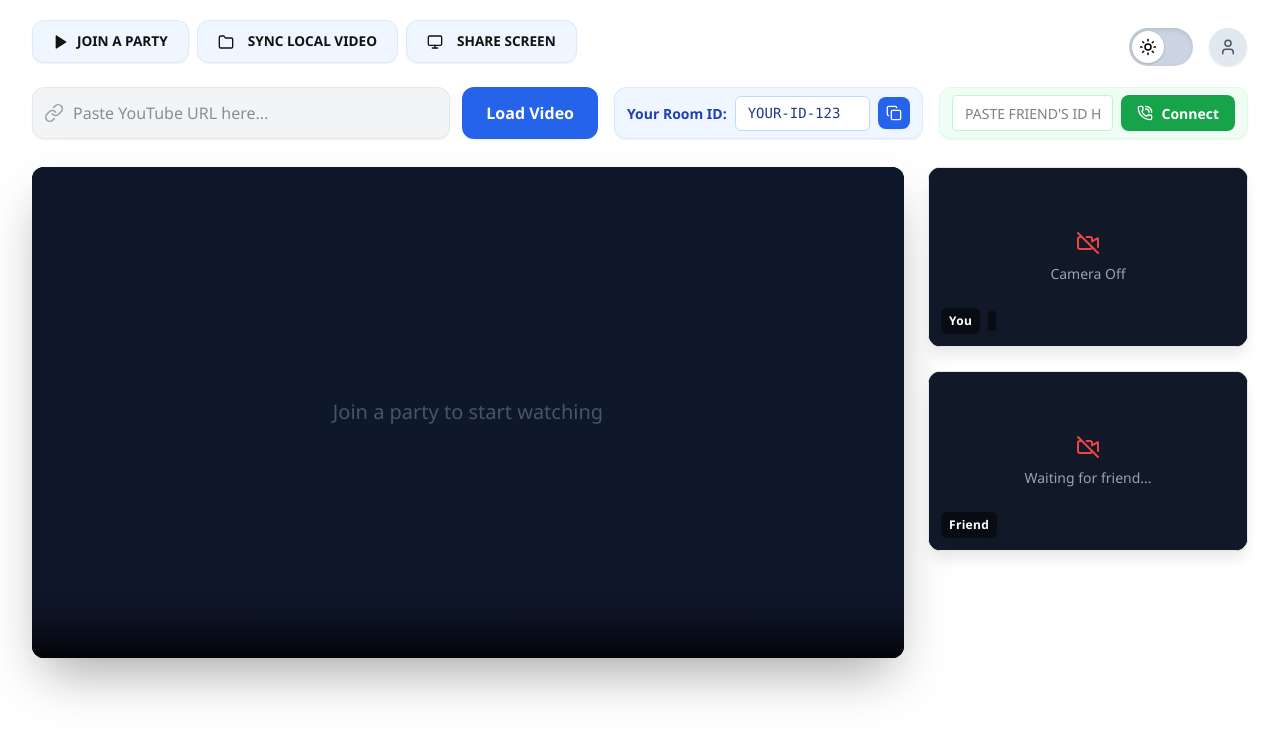
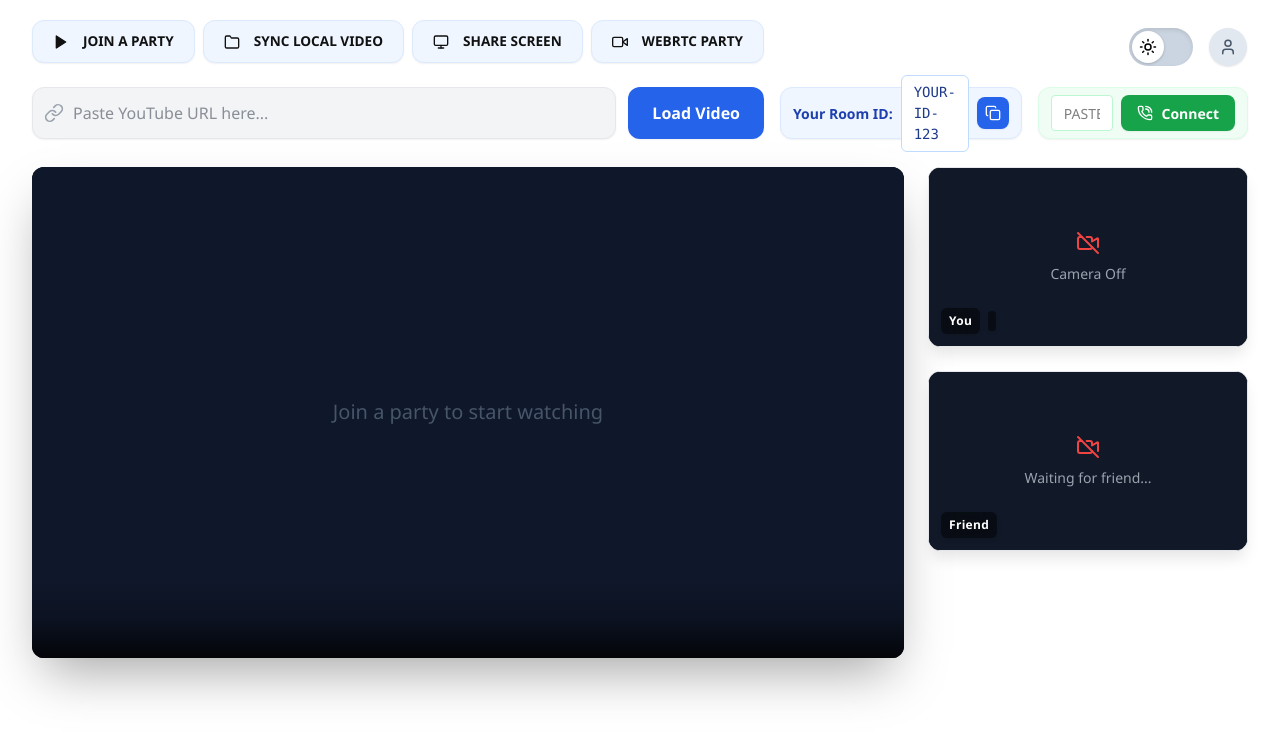
Before and after one commit to Shivamrana0309/Watch-Party, a React (Vite) app in the folder watch-party/: page /room in a window 1280 px wide. Shown: the top 738 px of the page. Built offline with nearby package versions, Linux system fonts and the light colour scheme.

Commit message:
BUILDING THE STREAM PAGE

```diff
--- a/watch-party/src/WatchPartyRoomOffline.jsx
+++ b/watch-party/src/WatchPartyRoomOffline.jsx
@@ -172,15 +172,16 @@ export default function WatchPartyRoomOffline() {
 
         {/* Left: Buttons + YouTube URL */}
         <div style={{ flex: 2, display: 'flex', flexDirection: 'column', gap: '1.5rem' }}>
-          <div className="action-area" style={{ display: 'flex', gap: '0.5rem', flexWrap: 'wrap' }}>
+          <div className="action-area" style={{ display: 'flex', gap: '0.5rem', flexWrap: 'nowrap' }}>
             <button className="btn btn-join" onClick={() => window.location.href='/party'} style={{
               fontSize: '0.85rem',
               padding: '0.65rem 1.25rem',
               border: '1px solid #dbeafe',
               backgroundColor: '#eff6ff',
-              boxShadow: '0 1px 2px rgba(0,0,0,0.06)'
+              boxShadow: '0 1px 2px rgba(0,0,0,0.06)',
+              whiteSpace: 'nowrap'
             }}>
-              <svg viewBox="0 0 24 24" fill="currentColor" stroke="currentColor" strokeWidth="2" strokeLinecap="round" strokeLinejoin="round">
+              <svg viewBox="0 0 24 24" fill="currentColor" stroke="currentColor" strokeWidth="2" strokeLinecap="round" strokeLinejoin="round" style={{ marginRight: '6px', width: '16px', height: '16px' }}>
                 <polygon points="5 3 19 12 5 21 5 3"></polygon>
               </svg>
               JOIN A PARTY
@@ -190,9 +191,10 @@ export default function WatchPartyRoomOffline() {
               padding: '0.65rem 1.25rem',
               border: '1px solid #dbeafe',
               backgroundColor: '#eff6ff',
-              boxShadow: '0 1px 2px rgba(0,0,0,0.06)'
+              boxShadow: '0 1px 2px rgba(0,0,0,0.06)',
+              whiteSpace: 'nowrap'
             }}>
-              <svg viewBox="0 0 24 24" fill="none" stroke="currentColor" strokeWidth="2" strokeLinecap="round" strokeLinejoin="round" style={{ marginRight: '6px' }}>
+              <svg viewBox="0 0 24 24" fill="none" stroke="currentColor" strokeWidth="2" strokeLinecap="round" strokeLinejoin="round" style={{ marginRight: '6px', width: '16px', height: '16px' }}>
                 <path d="M22 19a2 2 0 0 1-2 2H4a2 2 0 0 1-2-2V5a2 2 0 0 1 2-2h5l2 3h9a2 2 0 0 1 2 2z"></path>
               </svg>
               SYNC LOCAL VIDEO
@@ -202,14 +204,29 @@ export default function WatchPartyRoomOffline() {
               padding: '0.65rem 1.25rem',
               border: '1px solid #dbeafe',
               backgroundColor: '#eff6ff',
-              boxShadow: '0 1px 2px rgba(0,0,0,0.06)'
+              boxShadow: '0 1px 2px rgba(0,0,0,0.06)',
+              whiteSpace: 'nowrap'
             }}>
-              <svg viewBox="0 0 24 24" fill="none" stroke="currentColor" strokeWidth="2" strokeLinecap="round" strokeLinejoin="round" style={{ marginRight: '6px' }}>
+              <svg viewBox="0 0 24 24" fill="none" stroke="currentColor" strokeWidth="2" strokeLinecap="round" strokeLinejoin="round" style={{ marginRight: '6px', width: '16px', height: '16px' }}>
                 <rect x="2" y="3" width="20" height="14" rx="2" ry="2"></rect>
                 <line x1="8" y1="21" x2="16" y2="21"></line>
                 <line x1="12" y1="17" x2="12" y2="21"></line>
               </svg>
               SHARE SCREEN
+            </button>
+            <button className="btn btn-join" onClick={() => window.location.href='/watch-party'} style={{
+              fontSize: '0.85rem',
+              padding: '0.65rem 1.25rem',
+              border: '1px solid #dbeafe',
+              backgroundColor: '#eff6ff',
+              boxShadow: '0 1px 2px rgba(0,0,0,0.06)',
+              whiteSpace: 'nowrap'
+            }}>
+              <svg viewBox="0 0 24 24" fill="none" stroke="currentColor" strokeWidth="2" strokeLinecap="round" strokeLinejoin="round" style={{ marginRight: '6px', width: '16px', height: '16px' }}>
+                <polygon points="23 7 16 12 23 17 23 7"></polygon>
+                <rect x="1" y="5" width="15" height="14" rx="2" ry="2"></rect>
+              </svg>
+              WEBRTC PARTY
             </button>
           </div>
           <form onSubmit={handleUrlSubmit} className="watch-party-form" style={{ margin: 0, padding: 0 }}>
--- a/watch-party/src/WebRTCWatchParty.jsx
+++ b/watch-party/src/WebRTCWatchParty.jsx
@@ -200,7 +200,7 @@ export default function WebRTCWatchParty() {
         peerOptions.secure = true;
       }
 
-      const customId = Math.random().toString(36).substring(2, 8).toLowerCase();
+      const customId = Math.random().toString(36).substring(2, 8).toUpperCase();
       const peer = new Peer(customId, peerOptions);
       peerInstance.current = peer;
 
@@ -597,17 +597,34 @@ export default function WebRTCWatchParty() {
   };
 
   const toggleFullscreen = () => {
-    if (!document.fullscreenElement) {
-      containerRef.current?.requestFullscreen().catch(() => {});
+    const isFull = document.fullscreenElement || document.webkitFullscreenElement || document.mozFullScreenElement;
+    if (!isFull) {
+      if (containerRef.current?.requestFullscreen) {
+        containerRef.current.requestFullscreen().catch(() => {});
+      } else if (containerRef.current?.webkitRequestFullscreen) {
+        containerRef.current.webkitRequestFullscreen();
+      }
     } else {
-      document.exitFullscreen();
+      if (document.exitFullscreen) {
+        document.exitFullscreen().catch(() => {});
+      } else if (document.webkitExitFullscreen) {
+        document.webkitExitFullscreen();
+      }
     }
   };
 
   useEffect(() => {
-    const handleFullscreenChange = () => setIsFullscreen(!!document.fullscreenElement);
+    const handleFullscreenChange = () => {
+      setIsFullscreen(!!(document.fullscreenElement || document.webkitFullscreenElement || document.mozFullScreenElement));
+    };
     document.addEventListener("fullscreenchange", handleFullscreenChange);
-    return () => document.removeEventListener("fullscreenchange", handleFullscreenChange);
+    document.addEventListener("webkitfullscreenchange", handleFullscreenChange);
+    document.addEventListener("mozfullscreenchange", handleFullscreenChange);
+    return () => {
+      document.removeEventListener("fullscreenchange", handleFullscreenChange);
+      document.removeEventListener("webkitfullscreenchange", handleFullscreenChange);
+      document.removeEventListener("mozfullscreenchange", handleFullscreenChange);
+    };
   }, []);
 
   return (
@@ -652,20 +669,19 @@ export default function WebRTCWatchParty() {
       <div className="connection-row top-controls-row" style={{ display: 'flex', gap: '1rem', width: '100%', maxWidth: '1600px', marginBottom: '0.25rem', alignItems: 'flex-end' }}>
         <div style={{ flex: 2, display: 'flex', flexDirection: 'column', gap: '1.5rem' }}>
           <div className="action-area" style={{ display: 'flex', gap: '0.5rem', flexWrap: 'nowrap' }}>
-            <button className="btn-join" onClick={() => navigate('/party')}>
-              <svg viewBox="0 0 24 24" fill="none" stroke="currentColor" strokeWidth="2" strokeLinecap="round" strokeLinejoin="round" style={{ marginRight: '6px', width: '16px', height: '16px' }}>
-                <path d="M22.54 6.42a2.78 2.78 0 0 0-1.94-2C18.88 4 12 4 12 4s-6.88 0-8.6.46a2.78 2.78 0 0 0-1.94 2A29 29 0 0 0 1 11.75a29 29 0 0 0 .46 5.33A2.78 2.78 0 0 0 3.4 19c1.72.46 8.6.46 8.6.46s6.88 0 8.6-.46a2.78 2.78 0 0 0 1.94-2 29 29 0 0 0 .46-5.25 29 29 0 0 0-.46-5.33z"></path>
-                <polygon points="9.75 15.02 15.5 11.75 9.75 8.48 9.75 15.02"></polygon>
+            <button className="btn-join" onClick={() => navigate('/party')} style={{ whiteSpace: 'nowrap' }}>
+              <svg viewBox="0 0 24 24" fill="currentColor" stroke="currentColor" strokeWidth="2" strokeLinecap="round" strokeLinejoin="round" style={{ marginRight: '6px', width: '16px', height: '16px' }}>
+                <polygon points="5 3 19 12 5 21 5 3"></polygon>
               </svg>
               JOIN A PARTY
             </button>
-            <button className="btn-join" onClick={() => navigate('/local-video')}>
+            <button className="btn-join" onClick={() => navigate('/local-sync')} style={{ whiteSpace: 'nowrap' }}>
               <svg viewBox="0 0 24 24" fill="none" stroke="currentColor" strokeWidth="2" strokeLinecap="round" strokeLinejoin="round" style={{ marginRight: '6px', width: '16px', height: '16px' }}>
                 <path d="M22 19a2 2 0 0 1-2 2H4a2 2 0 0 1-2-2V5a2 2 0 0 1 2-2h5l2 3h9a2 2 0 0 1 2 2z"></path>
               </svg>
               SYNC LOCAL VIDEO
             </button>
-            <button className="btn-join" onClick={() => navigate('/screen-share')}>
+            <button className="btn-join" onClick={() => navigate('/screen-share')} style={{ whiteSpace: 'nowrap' }}>
               <svg viewBox="0 0 24 24" fill="none" stroke="currentColor" strokeWidth="2" strokeLinecap="round" strokeLinejoin="round" style={{ marginRight: '6px', width: '16px', height: '16px' }}>
                 <rect x="2" y="3" width="20" height="14" rx="2" ry="2"></rect>
                 <line x1="8" y1="21" x2="16" y2="21"></line>
@@ -673,9 +689,12 @@ export default function WebRTCWatchParty() {
               </svg>
               SHARE SCREEN
             </button>
-            <button className="btn-join active" onClick={() => navigate('/webrtc')}>
-              <Globe style={{ marginRight: '6px', width: '16px', height: '16px' }} />
-              WEBRTC PAGE
+            <button className="btn-join active" onClick={() => navigate('/watch-party')} style={{ whiteSpace: 'nowrap' }}>
+              <svg viewBox="0 0 24 24" fill="none" stroke="currentColor" strokeWidth="2" strokeLinecap="round" strokeLinejoin="round" style={{ marginRight: '6px', width: '16px', height: '16px' }}>
+                <polygon points="23 7 16 12 23 17 23 7"></polygon>
+                <rect x="1" y="5" width="15" height="14" rx="2" ry="2"></rect>
+              </svg>
+              WEBRTC PARTY
             </button>
           </div>
 
@@ -808,7 +827,7 @@ export default function WebRTCWatchParty() {
         <div className={isFullscreen ? "player-panel is-fullscreen" : "player-panel"}>
           <div
             className="local-video-host"
-            style={{ width: "100%", height: "100%", backgroundColor: isDarkMode ? '#1a1a1a' : '#000', position: "relative" }}
+            style={{ width: "100%", height: isFullscreen ? "100%" : "auto", aspectRatio: isFullscreen ? "auto" : "16 / 9", backgroundColor: isDarkMode ? '#1a1a1a' : '#000', position: "relative" }}
           >
             <video
               ref={videoRef}
@@ -884,7 +903,7 @@ export default function WebRTCWatchParty() {
                 </div>
 
                 <div className="flex items-center gap-4">
-                  <button onClick={toggleFullscreen} className="text-gray-300 hover:text-white transition-colors" style={{ background: 'transparent', border: 'none', cursor: 'pointer', display: 'flex' }}>
+                  <button type="button" onClick={toggleFullscreen} className="text-gray-300 hover:text-white transition-colors" style={{ background: 'transparent', border: 'none', cursor: 'pointer', display: 'flex' }}>
                     {isFullscreen ? <Minimize size={20} /> : <Maximize size={20} />}
                   </button>
                 </div>
```
